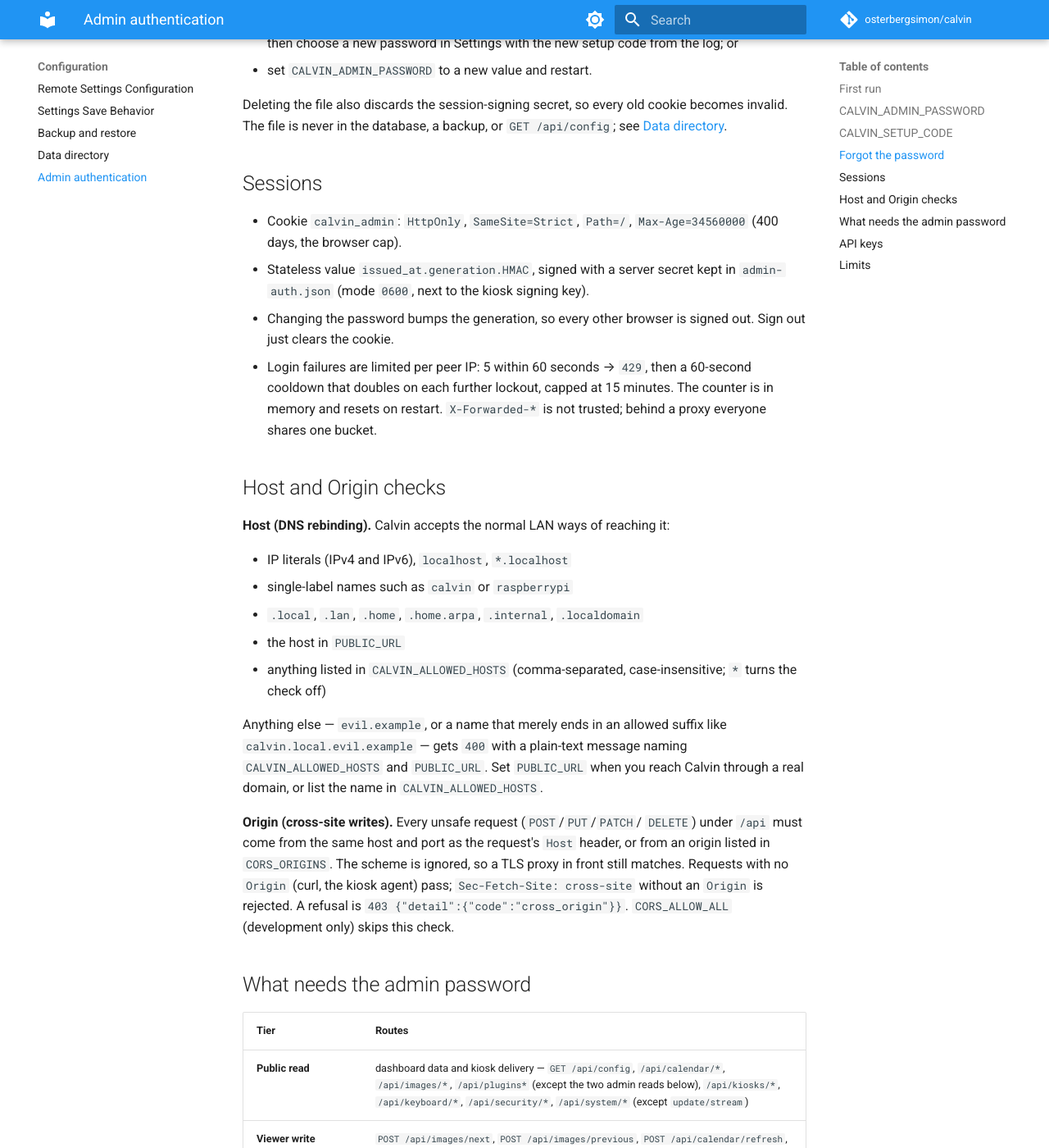
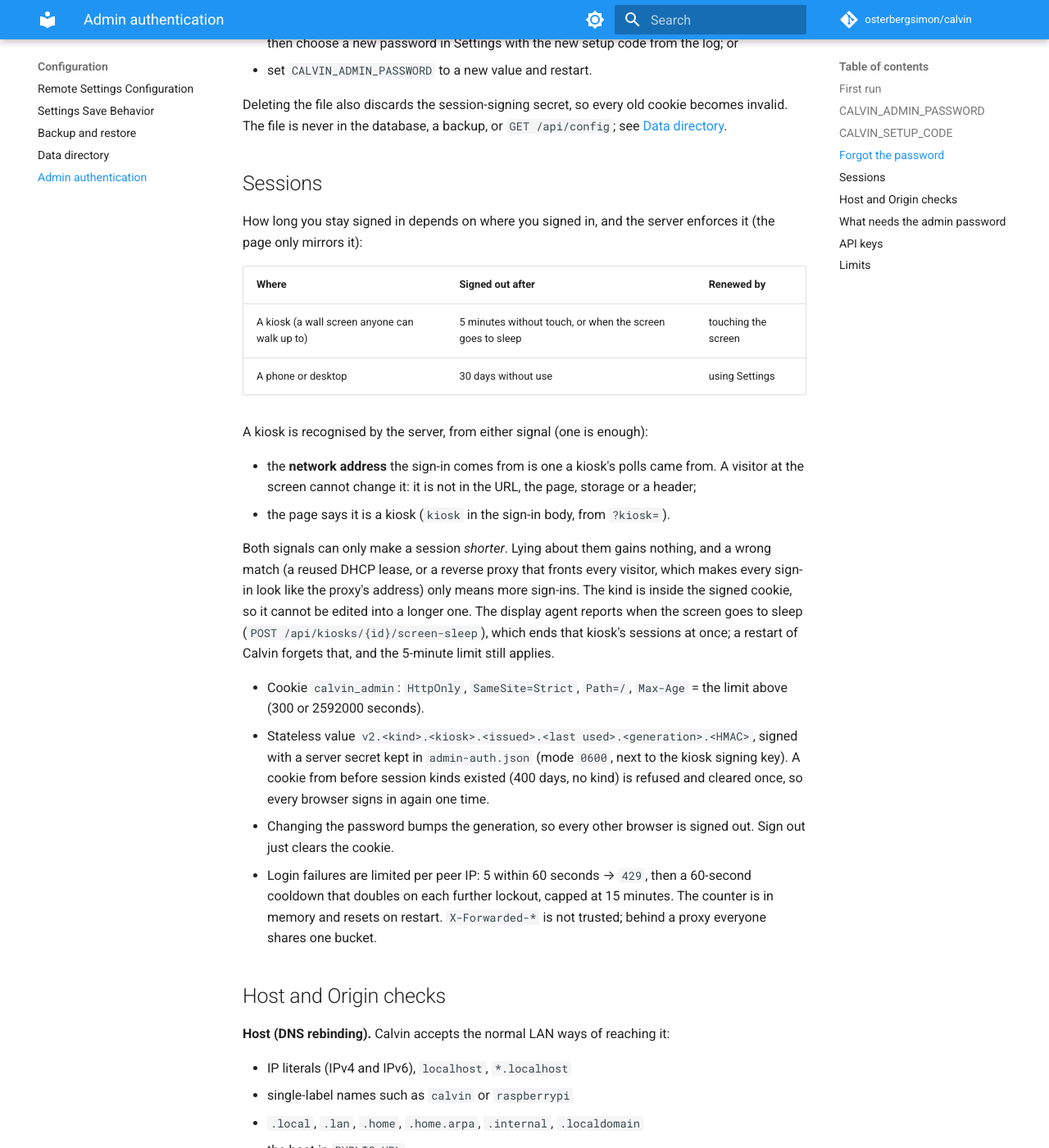
Before and after one commit to osterbergsimon/calvin, an MkDocs documentation site: the page built from docs/configuration/ADMIN_AUTH.md, in a window 1280 px wide and 1400 px high, scrolled down 1918 px. Shown: the whole window at 82% size. Built offline with MkDocs 1.6.1 and Material for MkDocs 9.7.7, drawn with Linux system fonts in a browser that asks for light colours; comment, search, counter and statistics services are not loaded; some of the changed text lies outside the part shown.

Commit message:
docs: session lifetimes and kiosk sessions in SECURITY.md and ADMIN_AUTH.md (calvin-q4o8)

```diff
--- a/docs/configuration/ADMIN_AUTH.md
+++ b/docs/configuration/ADMIN_AUTH.md
@@ -9,8 +9,8 @@ on a kiosk (next photo, switch screen, calendar view, theme), stay open.
 On a fresh install — or after upgrading from a version without admin auth — open
 **Settings**. Calvin shows one card: a **setup code** and an admin password to
 choose. The password can be any characters, at least 8. Whoever does this first
-claims the install, and is signed in immediately; the browser keeps that session
-for up to 400 days.
+claims the install, and is signed in immediately. How long that session lasts
+depends on the device; see [Sessions](#sessions).
 
 The setup code is what stops someone else on the network from claiming the
 install before you do. Calvin generates an 8-character code (shown as
@@ -78,10 +78,35 @@ becomes invalid. The file is never in the database, a backup, or
 
 ## Sessions
 
-- Cookie `calvin_admin`: `HttpOnly`, `SameSite=Strict`, `Path=/`,
-  `Max-Age=34560000` (400 days, the browser cap).
-- Stateless value `issued_at.generation.HMAC`, signed with a server secret kept
-  in `admin-auth.json` (mode `0600`, next to the kiosk signing key).
+How long you stay signed in depends on where you signed in, and the server
+enforces it (the page only mirrors it):
+
+| Where | Signed out after | Renewed by |
+| --- | --- | --- |
+| A kiosk (a wall screen anyone can walk up to) | 5 minutes without touch, or when the screen goes to sleep | touching the screen |
+| A phone or desktop | 30 days without use | using Settings |
+
+A kiosk is recognised by the server, from either signal (one is enough):
+
+- the **network address** the sign-in comes from is one a kiosk's polls came
+  from. A visitor at the screen cannot change it: it is not in the URL, the page,
+  storage or a header;
+- the page says it is a kiosk (`kiosk` in the sign-in body, from `?kiosk=`).
+
+Both signals can only make a session *shorter*. Lying about them gains nothing,
+and a wrong match (a reused DHCP lease, or a reverse proxy that fronts every
+visitor, which makes every sign-in look like the proxy's address) only means
+more sign-ins. The kind is inside the signed cookie, so it cannot be edited
+into a longer one. The display agent reports when the screen goes to sleep
+(`POST /api/kiosks/{id}/screen-sleep`), which ends that kiosk's sessions at
+once; a restart of Calvin forgets that, and the 5-minute limit still applies.
+
+- Cookie `calvin_admin`: `HttpOnly`, `SameSite=Strict`, `Path=/`, `Max-Age` = the
+  limit above (300 or 2592000 seconds).
+- Stateless value `v2.<kind>.<kiosk>.<issued>.<last used>.<generation>.<HMAC>`,
+  signed with a server secret kept in `admin-auth.json` (mode `0600`, next to the
+  kiosk signing key). A cookie from before session kinds existed (400 days, no
+  kind) is refused and cleared once, so every browser signs in again one time.
 - Changing the password bumps the generation, so every other browser is signed
   out. Sign out just clears the cookie.
 - Login failures are limited per peer IP: 5 within 60 seconds → `429`, then a
```
Also changed, not shown: SECURITY.md (+7 -1 lines).
